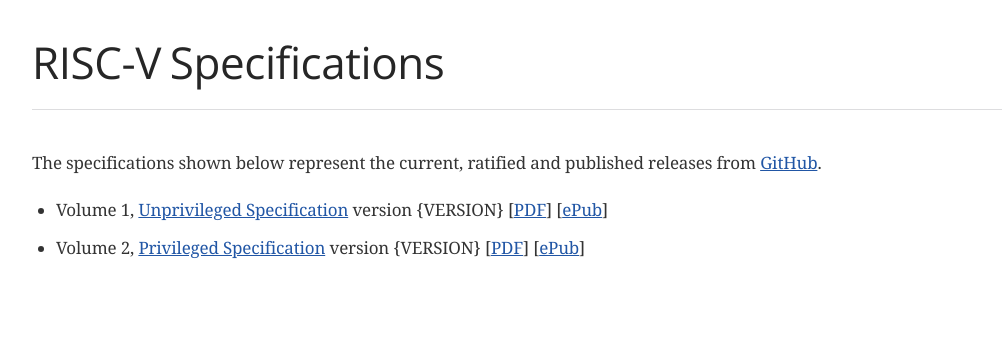
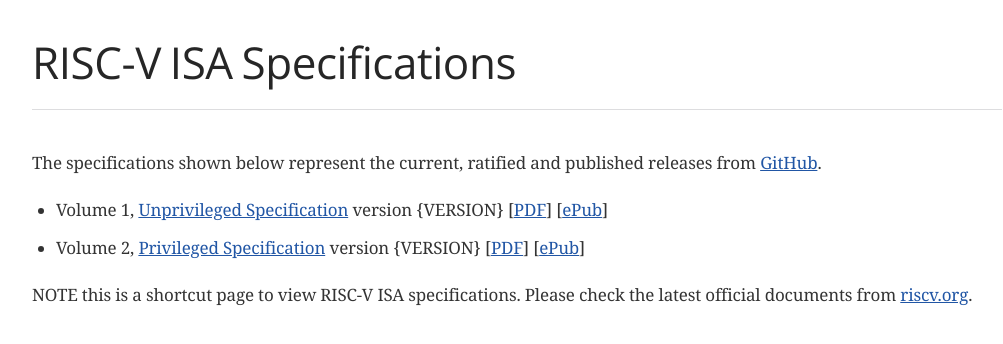
Before and after one commit to michaelliao/riscv-isa, a plain HTML site: page index.html in a window 1280 px wide. Shown: the whole page, without its empty margins (123-1126 px from the left). Drawn offline with nearby package versions, Linux system fonts and the light colour scheme; a web font is replaced by a local one.

Commit message:
update index

```diff
--- a/index.html
+++ b/index.html
@@ -2452,7 +2452,7 @@
 
 <body id="risc-v-isa" class="book">
     <div id="header">
-        <h1>RISC-V Specifications</h1>
+        <h1>RISC-V ISA Specifications</h1>
         <hr>
     </div>
     <div id="content">
@@ -2474,6 +2474,10 @@
                         </li>
                     </ul>
                 </div>
+                <div class="paragraph">
+                    <p>NOTE this is a shortcut page to view RISC-V ISA specifications. Please check the latest official
+                        documents from <a href="https://riscv.org/technical/specifications/">riscv.org</a>.</p>
+                </div>
             </div>
         </div>
     </div>
```
